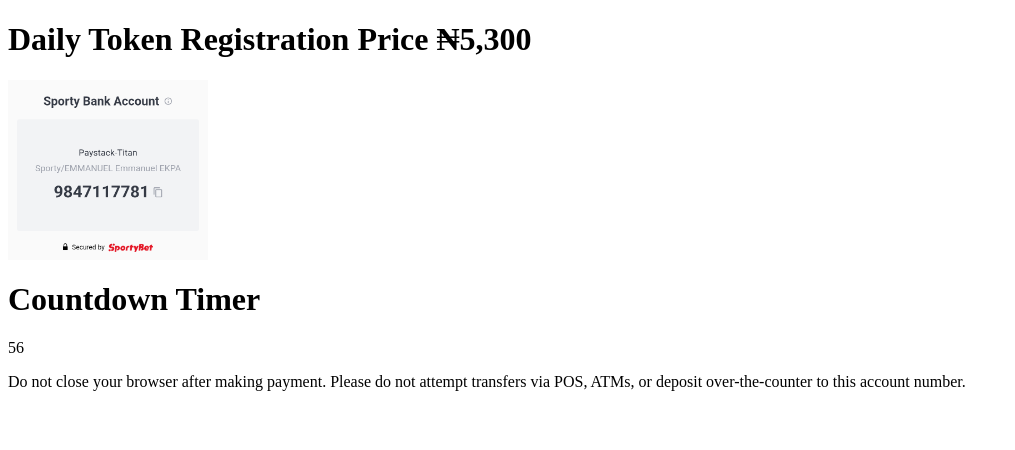
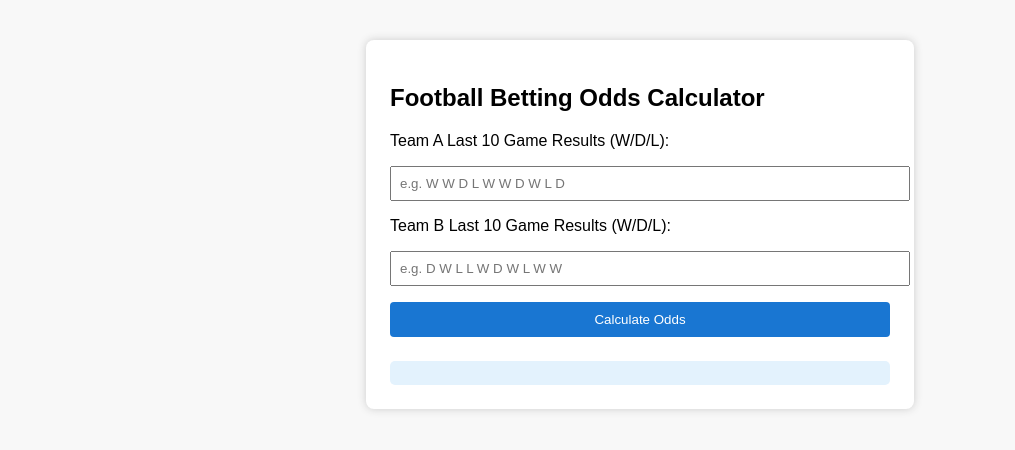
Before and after one commit to EmpireStateBank/EmpireStateBank-Project, a plain HTML site: page index.html in a window 1280 px wide. Shown: the whole page, without its empty margins (0-1015 px from the left). Drawn offline with Linux system fonts and the light colour scheme.

Commit message:
Update index.html

```diff
--- a/index.html
+++ b/index.html
@@ -2,47 +2,59 @@
 <html lang="en">
 <head>
     <meta charset="UTF-8">
-    <meta name="viewport" content="width=device-width, initial-scale=1.0">
-    <title>Open Image</title>
+    <title>Football Betting Odds Calculator</title>
     <style>
-        img {
-            width: 200px; /* Adjust the size as needed */
-            display: block;
-        }
+        body { font-family: Arial, sans-serif; margin: 40px; background: #f8f8f8; }
+        .container { max-width: 500px; margin: auto; background: #fff; padding: 24px; border-radius: 8px; box-shadow: 0 0 8px #ccc; }
+        label, input, button { display: block; width: 100%; margin-bottom: 16px; }
+        input[type="text"] { padding: 8px; }
+        button { padding: 10px; background: #1976d2; color: #fff; border: none; border-radius: 4px; cursor: pointer; }
+        .result { margin-top: 24px; padding: 12px; background: #e3f2fd; border-radius: 5px; }
     </style>
 </head>
 <body>
-    <h1>Daily Token Registration Price ₦5,300</h1>
-    <img id="image" src="AddText_04-04-01.03.00.png" alt="Image" />
+    <div class="container">
+        <h2>Football Betting Odds Calculator</h2>
+        <label for="performanceA">Team A Last 10 Game Results (W/D/L):</label>
+        <input type="text" id="performanceA" placeholder="e.g. W W D L W W D W L D" maxlength="29">
+        <label for="performanceB">Team B Last 10 Game Results (W/D/L):</label>
+        <input type="text" id="performanceB" placeholder="e.g. D W L L W D W L W W" maxlength="29">
+        <button onclick="calculateOdds()">Calculate Odds</button>
+        <div id="output" class="result"></div>
+    </div>
+    <script>
+        function getPerformanceStats(results) {
+            if (results.length !== 10) return null;
+            let points = results.reduce((acc, val) => acc + (val === 'W' ? 3 : val === 'D' ? 1 : 0), 0);
+            let perf = points / 30; // 0 to 1
+            let odds = (1 + (1 - perf)).toFixed(2);
+            return { points, perf, odds };
+        }
+        function calculateOdds() {
+            let inputA = document.getElementById('performanceA').value.trim().toUpperCase();
+            let inputB = document.getElementById('performanceB').value.trim().toUpperCase();
+            let resultsA = inputA.split(' ').filter(x => x === 'W' || x === 'D' || x === 'L');
+            let resultsB = inputB.split(' ').filter(x => x === 'W' || x === 'D' || x === 'L');
+            let statsA = getPerformanceStats(resultsA);
+            let statsB = getPerformanceStats(resultsB);
 
-    <h1>Countdown Timer</h1>
-    <div id="countdown">60</div>
-
-    <p>Do not close your browser after making payment. Please do not attempt transfers via POS, ATMs, or deposit over-the-counter to this account number.</p>
-
-    <script>
-        // Set the countdown time in seconds
-        var timeLeft = 60;
-
-        // Update the count down every 1 second
-        var countdownTimer = setInterval(function() {
-            // Display the time left
-            document.getElementById("countdown").textContent = timeLeft;
-
-            // Decrease the time left by 1
-            timeLeft--;
-
-            // If the countdown is over, stop the timer and display the message with a link
-            if (timeLeft < 0) {
-                clearInterval(countdownTimer);
-                document.getElementById("countdown").innerHTML = '<a href="https://sambo7785.github.io/Daily-Token-Registration/">I have sent</a>';
+            if (!statsA || !statsB) {
+                document.getElementById('output').innerHTML = "Please enter exactly 10 results for both teams using W, D, or L (separated by spaces).";
+                return;
             }
 
-            // If the countdown reaches 5 seconds, hide the image
-            if (timeLeft === 5) {
-                document.getElementById("image").style.display = 'none';
-            }
-        }, 1000);
+            document.getElementById('output').innerHTML = `
+                <b>Team A:</b><br>
+                Performance points: ${statsA.points} / 30<br>
+                Performance percentage: ${(statsA.perf*100).toFixed(1)}%<br>
+                <b>Suggested Betting Odd (Decimal): ${statsA.odds}</b>
+                <hr>
+                <b>Team B:</b><br>
+                Performance points: ${statsB.points} / 30<br>
+                Performance percentage: ${(statsB.perf*100).toFixed(1)}%<br>
+                <b>Suggested Betting Odd (Decimal): ${statsB.odds}</b>
+            `;
+        }
     </script>
 </body>
 </html>
```
